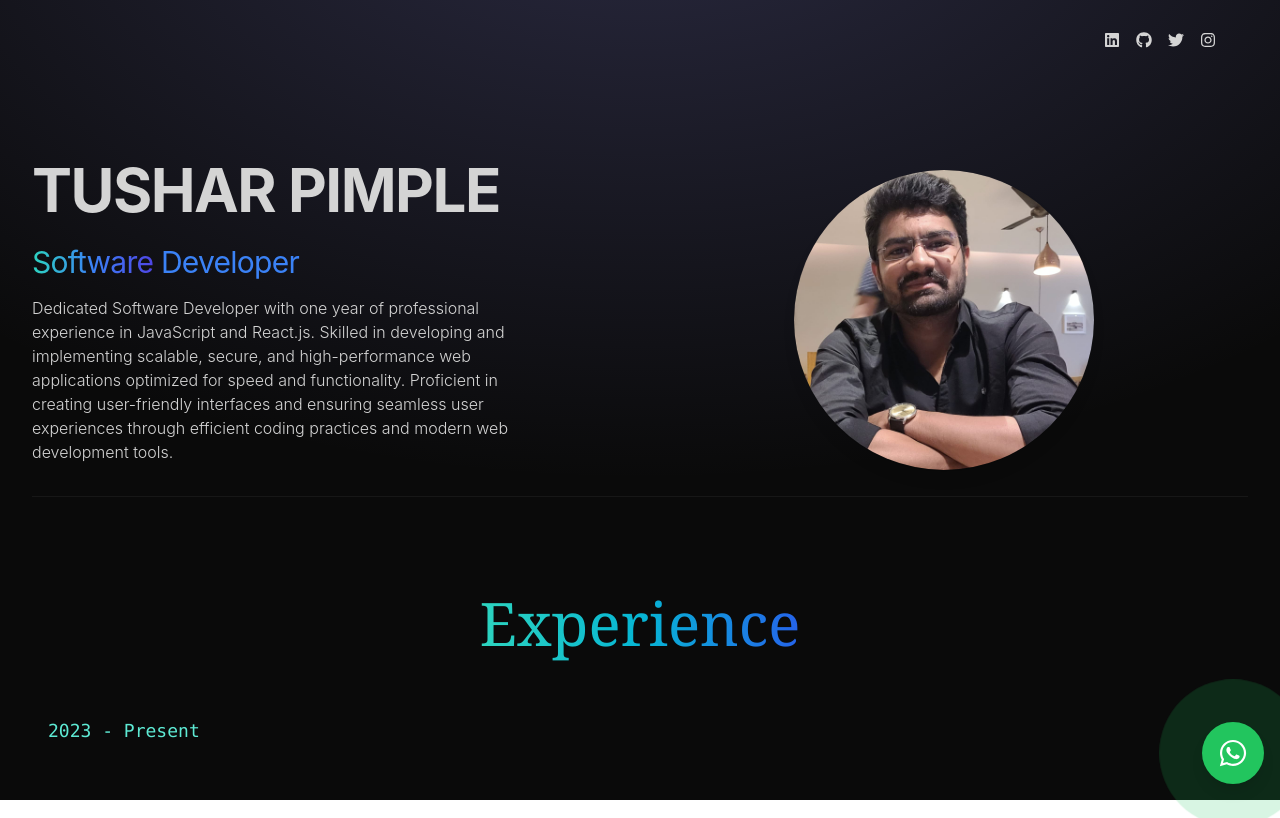
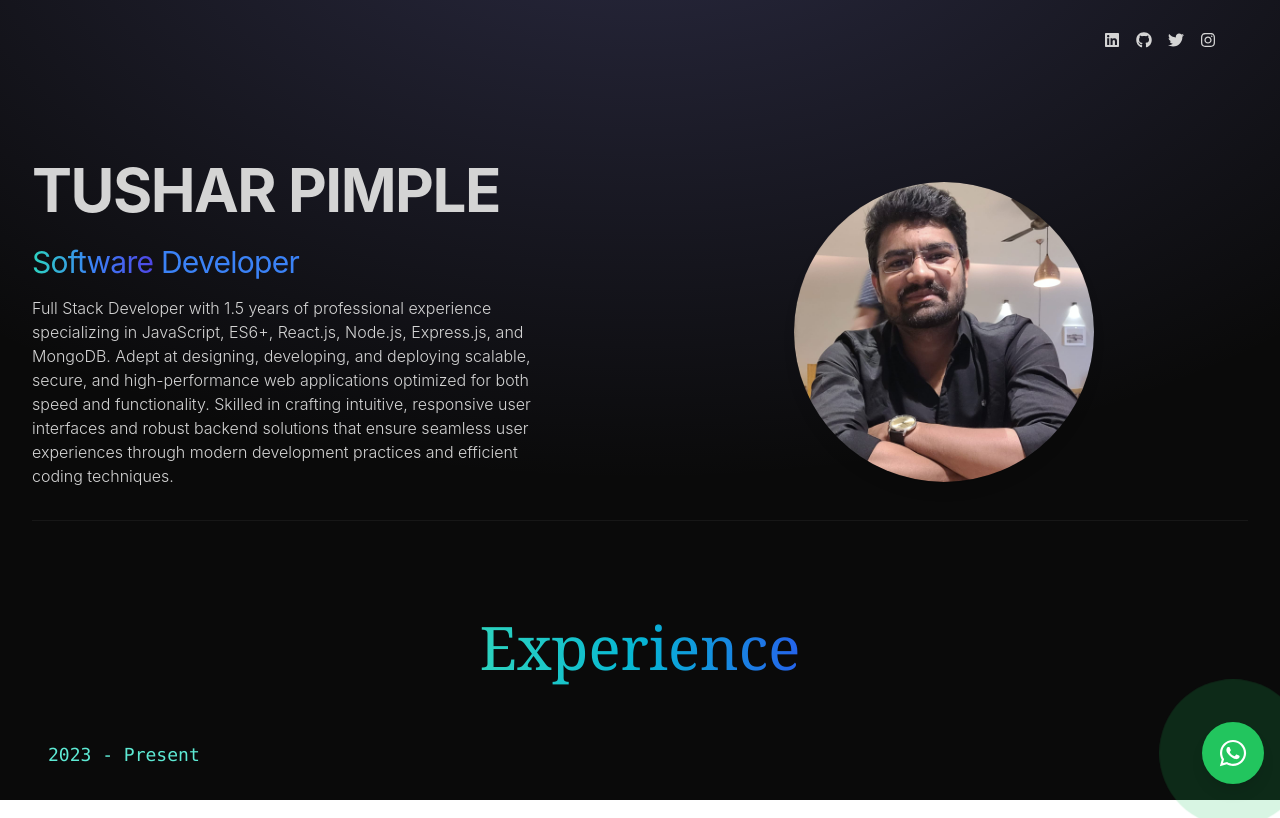
Before and after one commit to tushar782/react_portfolio, a React (Vite) app: page / in a window 1280 px wide. Shown: the top 818 px of the page. Built offline with nearby package versions, Linux system fonts and the light colour scheme.

Commit message:
Update index.js

```diff
--- a/src/constants/index.js
+++ b/src/constants/index.js
@@ -3,12 +3,8 @@ import project1 from "../assets/food.jpg";
 import project3 from "../assets/portfolio.jpg";
 import project4 from "../assets/auth.jpg";
 
-export const HERO_CONTENT = ` Dedicated Software Developer with one year of professional experience in
- JavaScript and React.js. Skilled in developing and implementing scalable,
- secure, and high-performance web applications optimized for speed and
- functionality. Proficient in creating user-friendly interfaces and ensuring
- seamless user experiences through efficient coding practices and modern web
- development tools.`;
+export const HERO_CONTENT = `Full Stack Developer with 1.5 years of professional experience specializing in JavaScript, ES6+, React.js, Node.js, Express.js, and MongoDB. Adept at designing, developing, and deploying scalable, secure, and high-performance web applications optimized for both speed and functionality. Skilled in crafting intuitive, responsive user interfaces and robust backend solutions that ensure seamless user experiences through modern development practices and efficient coding techniques.`;
+
 
 // export const ABOUT_TEXT = `I am a dedicated and versatile frontend developer with a passion for creating efficient and user-friendly web applications. With 1 year of professional experience, I have worked with a variety of technologies, including ReactJs, Python, JavaScript, MySQL, PostgreSQL, and MongoDB. My journey in web development began with a deep curiosity for how things work, and it has evolved into a career where I continuously strive to learn and adapt to new challenges. I thrive in collaborative environments and enjoy solving complex problems to deliver high-quality solutions. Outside of coding, I enjoy staying active, exploring new technologies, and contributing to open-source projects.`;
 
```
